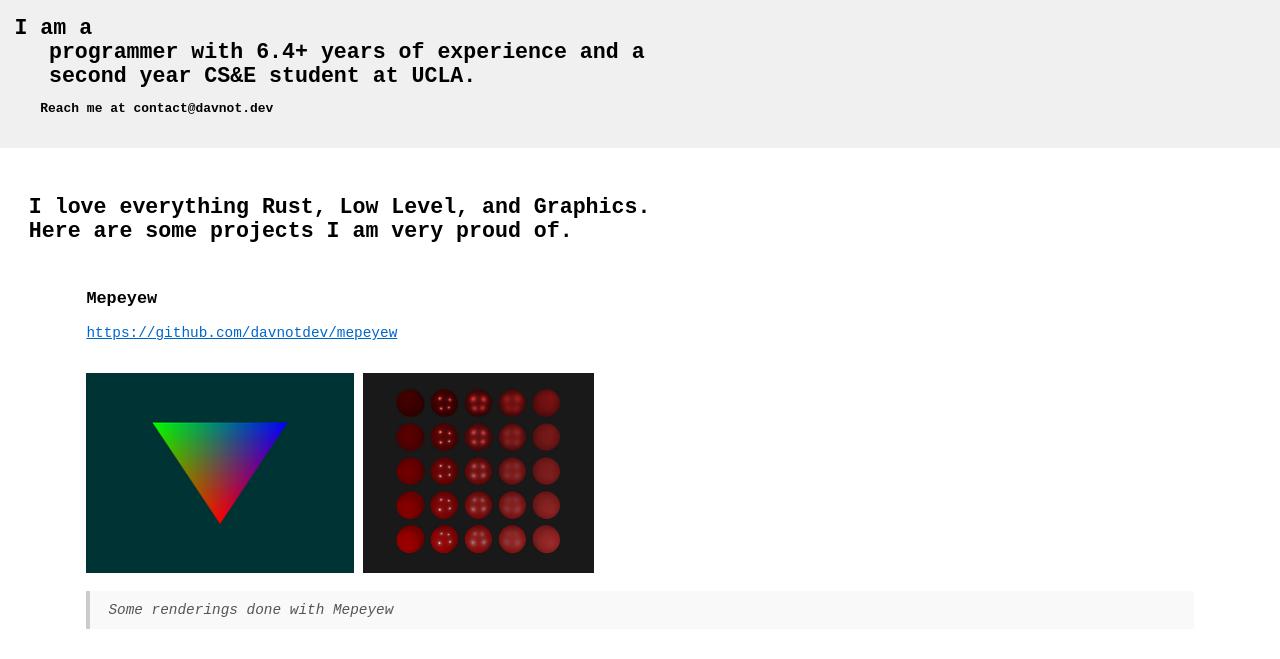
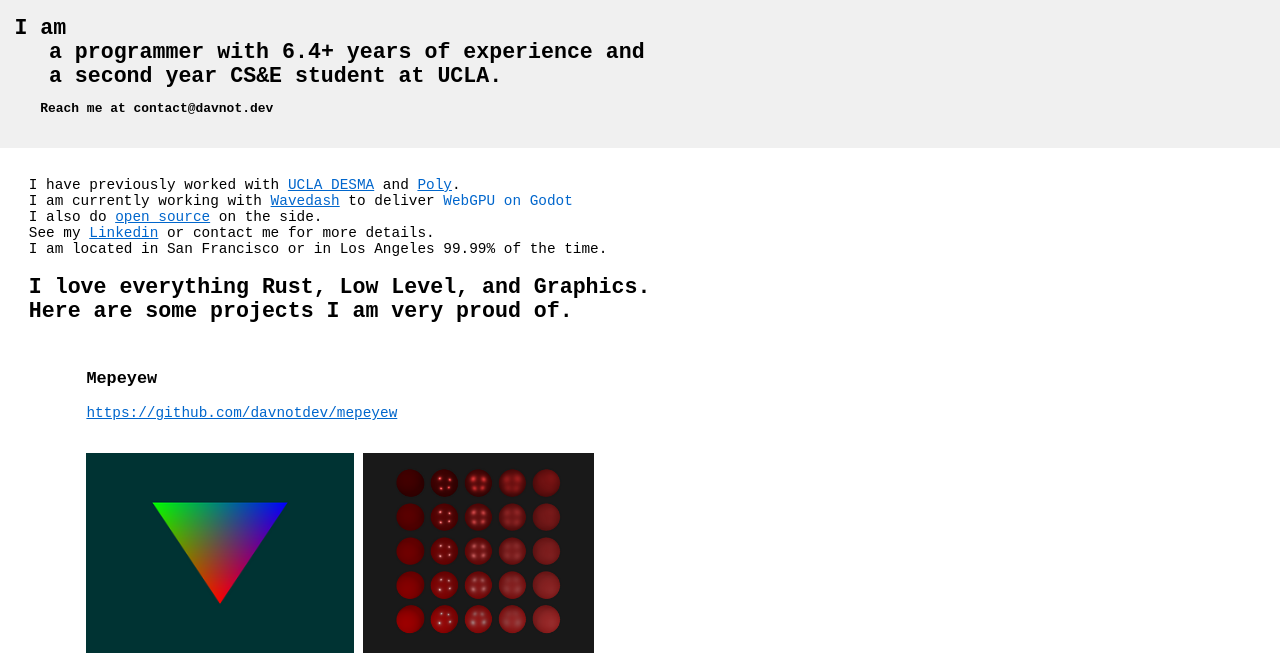
Before and after one commit to davnotdev/davnotdotdev, a plain HTML site: page index.html in a window 1280 px wide. Shown: the part 70-729 px from the top of the page. Drawn offline with Linux system fonts and the light colour scheme; a web font is replaced by a local one.

Commit message:
Update index.html

```diff
--- a/index.html
+++ b/index.html
@@ -103,9 +103,9 @@
     <header>
         <h1>Hi, I am David.</h1>
 
-        <h2>I am a <br>
-            &emsp; programmer with <span id="experience">&gt;5</span>+ years of experience and a <br>
-            &emsp; <span id="collegeyear">[first year]+</span> CS&E student at UCLA.
+        <h2>I am<br>
+            &emsp; a programmer with <span id="experience">&gt;5</span>+ years of experience and <br>
+            &emsp; a <span id="collegeyear">[first year]+</span> CS&E student at UCLA.
             <p id="sidenote">&emsp;&emsp;Reach me at contact@davnot.dev</p>
         </h2>
 
@@ -113,6 +113,16 @@
     </header>
 
     <main>
+
+        I have previously worked with <a href="https://dma.ucla.edu/">UCLA DESMA</a> and <a href="https://poly.app/">Poly</a>.
+        <br>
+        I am currently working with <a href="https://wavedash.gg/">Wavedash</a> to deliver <a>WebGPU on Godot</a>
+        <br>
+        I also do <a href="https://github.com/davnotdev">open source</a> on the side.
+        <br>
+        See my <a href="https://www.linkedin.com/in/david-zhong-133764266/">Linkedin</a> or contact me for more details.
+        <br>
+        I am located in San Francisco or in Los Angeles 99.99% of the time.
 
         <h2>
             I love everything Rust, Low Level, and Graphics.
```
